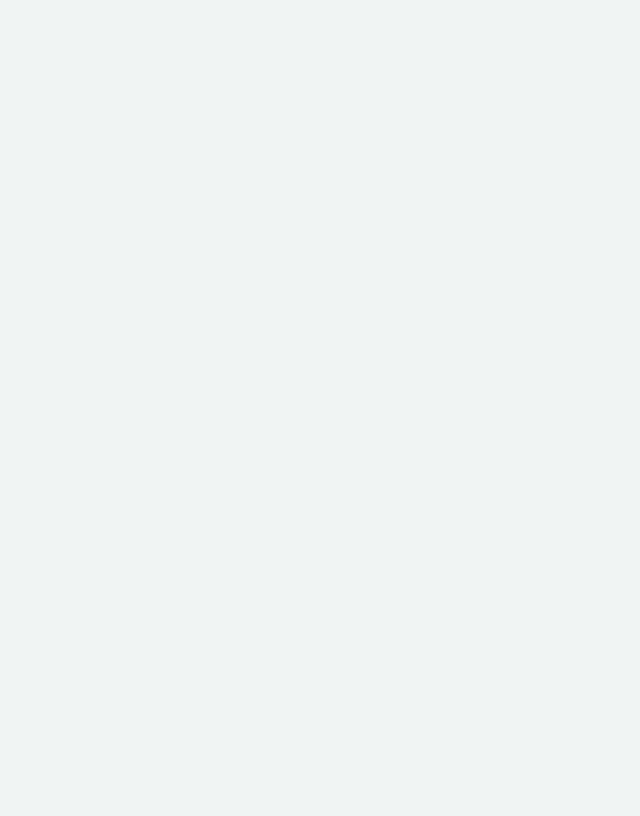
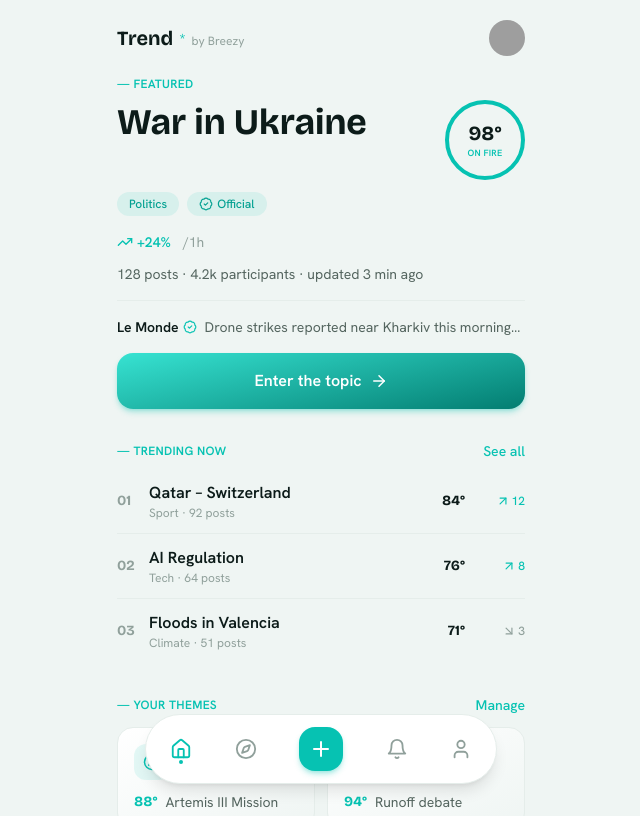
Before and after one commit to AntoninCesi/projet-api-groupe2, a Next.js app in the folder frontend/: page / in a window 1280 px wide. Before the commit this address had no page. Shown: the top 816 px of the page, without its empty margins (319-959 px from the left). Built offline with nearby package versions, Linux system fonts and the light colour scheme; grey boxes are pictures that could not be loaded.

Commit message:
feat(frontend): home page, adding links to post & topics + chart lib dl

```diff
--- a/frontend/package.json
+++ b/frontend/package.json
@@ -9,10 +9,11 @@
     "lint": "next lint"
   },
   "dependencies": {
+    "lucide-react": "^0.408.0",
     "next": "^14.2.5",
     "react": "^18.3.1",
     "react-dom": "^18.3.1",
-    "lucide-react": "^0.408.0"
+    "recharts": "^3.8.1"
   },
   "devDependencies": {
     "autoprefixer": "^10.4.19",
--- a/frontend/src/app/page.js
+++ b/frontend/src/app/page.js
@@ -1,6 +1,123 @@
-import { redirect } from 'next/navigation';
+import Link from 'next/link';
+import { BadgeCheck, TrendingUp, ArrowUpRight, ArrowDownRight, ArrowRight } from 'lucide-react';
+import BottomNav from '@/components/BottomNav';
+import ThemeCard from '@/components/ThemeCard';
+import { currentUser, featured, trending, themes } from '@/data/home';
 
-// pour l'instant on n'a que le profil -> on redirige dessus
 export default function Home() {
-  redirect('/profile');
+  return (
+    <main className="mx-auto min-h-screen max-w-md bg-background px-5 pb-28">
+      {/* top bar : marque + user (ou login si déconnecté) */}
+      <header className="flex items-center justify-between py-5">
+        <Link href="/" className="flex items-baseline gap-1.5">
+          <span className="font-title text-xl font-bold text-ink">Trend</span>
+          <span className="text-brand">*</span>
+          <span className="text-xs text-faint">by Breezy</span>
+        </Link>
+        {currentUser ? (
+          <Link href="/profile" aria-label="Profile">
+            <img src={currentUser.avatar} alt={currentUser.name} className="h-9 w-9 rounded-full object-cover" />
+          </Link>
+        ) : (
+          // shortcut: page /login pas encore faite
+          <Link href="/login" className="rounded-full bg-brand px-4 py-2 text-sm font-semibold text-white">
+            Log in
+          </Link>
+        )}
+      </header>
+
+      {/* à la une : sujet le plus chaud */}
+      <section>
+        <h2 className="text-xs font-semibold uppercase tracking-wide text-brand">— Featured</h2>
+        <div className="mt-2 flex items-start justify-between gap-3">
+          <h1 className="font-title text-4xl font-bold leading-tight text-ink">{featured.topic}</h1>
+          {/* jauge de chaleur */}
+          <div className="flex h-20 w-20 shrink-0 flex-col items-center justify-center rounded-full border-4 border-brand">
+            <span className="font-title text-xl font-bold text-ink">{featured.degree}°</span>
+            {featured.onFire && <span className="text-[9px] font-semibold uppercase tracking-wide text-brand">On fire</span>}
+          </div>
+        </div>
+
+        {/* chips */}
+        <div className="mt-3 flex gap-2">
+          <span className="rounded-full bg-brand/10 px-3 py-1 text-xs font-medium text-press">{featured.tag}</span>
+          {featured.official && (
+            <span className="flex items-center gap-1 rounded-full bg-brand/10 px-3 py-1 text-xs font-medium text-press">
+              <BadgeCheck size={14} /> Official
+            </span>
+          )}
+        </div>
+
+        {/* fluctuation du sujet */}
+        <div className="mt-4 flex items-center gap-3">
+          <span className="flex items-center gap-1 text-sm font-semibold text-brand">
+            {/* lucide arrow  */}
+            <TrendingUp size={16} /> {featured.change}
+          </span>
+          <span className="text-sm text-faint">/{featured.window}</span>
+        </div>
+
+        <p className="mt-3 text-sm text-muted">
+          {featured.posts} posts · {featured.participants} participants · updated {featured.updated}
+        </p>
+
+        {/* post source mis en avant */}
+        <div className="mt-4 flex items-start gap-2 border-t border-line pt-4">
+          <span className="flex items-center gap-1 text-sm font-semibold text-ink">
+            {featured.source.name}
+            {featured.source.verified && <BadgeCheck size={14} className="text-brand" />}
+          </span>
+          <p className="flex-1 text-sm text-muted">{featured.source.excerpt}</p>
+        </div>
+
+        {/* lien vers le post */}
+        <Link
+          href={featured.link}
+          className="mt-4 flex items-center justify-center gap-2 rounded-2xl bg-brand-grad py-4 font-semibold text-white shadow-md shadow-brand/30"
+        >
+          Enter the topic <ArrowRight size={18} />
+        </Link>
+      </section>
+
+      {/* ça grimpe maintenant */}
+      <section className="mt-8">
+        <div className="flex items-center justify-between">
+          <h2 className="text-xs font-semibold uppercase tracking-wide text-brand">— Trending now</h2>
+          <Link href="/explore" className="text-sm font-medium text-brand">See all</Link>
+        </div>
+
+        <div className="mt-2 divide-y divide-line">
+          {trending.map((t, i) => (
+            <Link key={t.id} href={t.link} className="flex items-center gap-3 py-3">
+              <span className="w-5 font-title text-sm font-bold text-faint">{String(i + 1).padStart(2, '0')}</span>
+              <div className="min-w-0 flex-1">
+                <p className="truncate font-semibold text-ink">{t.name}</p>
+                <p className="text-xs text-faint">{t.meta}</p>
+              </div>
+              <span className="w-10 text-right font-title text-sm font-bold text-ink">{t.degree}°</span>
+              <span className={`flex w-12 items-center justify-end gap-0.5 text-xs font-medium ${t.up ? 'text-brand' : 'text-faint'}`}>
+                {t.up ? <ArrowUpRight size={14} /> : <ArrowDownRight size={14} />}
+                {t.change.replace(/^[+-]/, '')}
+              </span>
+            </Link>
+          ))}
+        </div>
+      </section>
+
+      {/* thèmes de l'utilisateur */}
+      <section className="mt-8">
+        <div className="flex items-center justify-between">
+          <h2 className="text-xs font-semibold uppercase tracking-wide text-brand">— Your themes</h2>
+          <Link href="/profile" className="text-sm font-medium text-brand">Manage</Link>
+        </div>
+        <div className="mt-3 grid grid-cols-2 gap-3">
+          {themes.map((t) => (
+            <ThemeCard key={t.id} theme={t} />
+          ))}
+        </div>
+      </section>
+
+      <BottomNav />
+    </main>
+  );
 }
--- a/frontend/src/components/ActivityItem.js
+++ b/frontend/src/components/ActivityItem.js
@@ -1,3 +1,4 @@
+import Link from 'next/link';
 import { CornerUpLeft, Heart, Flame, UserPlus, AtSign, ChevronRight, BadgeCheck } from 'lucide-react';
 
 // type d'event -> icône
@@ -7,7 +8,7 @@ export default function ActivityItem({ item }) {
   const Icon = icons[item.type] ?? Heart;
 
   return (
-    <button className="flex w-full items-center gap-3 py-3 text-left">
+    <Link href={item.link} className="flex w-full items-center gap-3 py-3 text-left">
       <div className="flex h-10 w-10 shrink-0 items-center justify-center rounded-full bg-brand/10 text-brand">
         <Icon size={18} />
       </div>
@@ -23,6 +24,6 @@ export default function ActivityItem({ item }) {
       {item.verified
         ? <BadgeCheck size={20} className="shrink-0 text-brand" />
         : <ChevronRight size={20} className="shrink-0 text-faint" />}
-    </button>
+    </Link>
   );
 }
--- a/frontend/src/data/activity.js
+++ b/frontend/src/data/activity.js
@@ -3,16 +3,16 @@ export const activity = [
     //fake json waiting for back-end api data
     label: 'Today',
     items: [
-      { id: 1, type: 'reply', actor: 'geopol_nerd', text: 'replied to your comment in War in Ukraine', time: '2 min' },
-      { id: 2, type: 'like', actor: 'RMC Sport', text: 'liked your post in Qatar – Switzerland', time: '18 min', verified: true },
-      { id: 3, type: 'fire', actor: 'Climate', text: 'is on fire — 91° right now', time: '2 h' },
+      { id: 1, type: 'reply', actor: 'geopol_nerd', text: 'replied to your comment in War in Ukraine', time: '2 min', link: '/topic/war-in-ukraine' },
+      { id: 2, type: 'like', actor: 'RMC Sport', text: 'liked your post in Qatar – Switzerland', time: '18 min', verified: true, link: '/topic/qatar-switzerland' },
+      { id: 3, type: 'fire', actor: 'Climate', text: 'is on fire — 91° right now', time: '2 h', link: '/topic/climate' },
     ],
   },
   {
     label: 'This week',
     items: [
-      { id: 4, type: 'follow', actor: 'dev_clara', text: 'also follows the AI topic', time: 'Yesterday' },
-      { id: 5, type: 'mention', actor: 'marie_k', text: 'mentioned you in a reply', time: '2 d' },
+      { id: 4, type: 'follow', actor: 'dev_clara', text: 'also follows the AI topic', time: 'Yesterday', link: '/topic/ai-regulation' },
+      { id: 5, type: 'mention', actor: 'marie_k', text: 'mentioned you in a reply', time: '2 d', link: '/topic/war-in-ukraine' },
     ],
   },
 ];
--- a/frontend/src/data/explore.js
+++ b/frontend/src/data/explore.js
@@ -1,18 +1,17 @@
-// fake data en attendant le back
-// shortcut: à remplacer par des appels API (topics chauds + catégories) plus tard
+//fake json waiting for back-end api data
 export const explore = {
   hot: [
-    { id: 1, degree: 98, title: 'Guerre en Ukraine', meta: 'Politique · 128 posts · 4,2k' },
-    { id: 2, degree: 84, title: 'Qatar – Suisse', meta: 'Sport · 92 posts · 2,7k' },
-    { id: 3, degree: 76, title: "Régulation de l'IA", meta: 'Tech · 64 posts · 1,9k' },
-    { id: 4, degree: 71, title: 'Inondations à Valence', meta: 'Climat · 51 posts · 1,3k' },
+    { id: 1, degree: 98, title: 'Guerre en Ukraine', meta: 'Politique · 128 posts · 4,2k', link: '/topic/war-in-ukraine' },
+    { id: 2, degree: 84, title: 'Qatar – Suisse', meta: 'Sport · 92 posts · 2,7k', link: '/topic/qatar-switzerland' },
+    { id: 3, degree: 76, title: "Régulation de l'IA", meta: 'Tech · 64 posts · 1,9k', link: '/topic/ai-regulation' },
+    { id: 4, degree: 71, title: 'Inondations à Valence', meta: 'Climat · 51 posts · 1,3k', link: '/topic/floods-valencia' },
   ],
   categories: [
-    { id: 1, name: 'Politique', topics: '240', icon: 'politics' },
-    { id: 2, name: 'Sport', topics: '186', icon: 'sport' },
-    { id: 3, name: 'Tech', topics: '152', icon: 'tech' },
-    { id: 4, name: 'Économie', topics: '96', icon: 'economy' },
-    { id: 5, name: 'Culture', topics: '131', icon: 'culture' },
-    { id: 6, name: 'Sciences', topics: '74', icon: 'science' },
+    { id: 1, name: 'Politique', topics: '240', icon: 'politics', link: '/category/politics' },
+    { id: 2, name: 'Sport', topics: '186', icon: 'sport', link: '/category/sport' },
+    { id: 3, name: 'Tech', topics: '152', icon: 'tech', link: '/category/tech' },
+    { id: 4, name: 'Économie', topics: '96', icon: 'economy', link: '/category/economy' },
+    { id: 5, name: 'Culture', topics: '131', icon: 'culture', link: '/category/culture' },
+    { id: 6, name: 'Sciences', topics: '74', icon: 'science', link: '/category/science' },
   ],
 };
--- /dev/null
+++ b/frontend/src/data/home.js
@@ -0,0 +1,38 @@
+//fake json waiting for back-end api data
+
+// to see login button, set to nul
+export const currentUser = {
+  name: 'Camille Roy',
+  avatar: 'https://picsum.photos/seed/camille/200',
+};
+
+export const featured = {
+  topic: 'War in Ukraine',
+  tag: 'Politics',
+  official: true,
+  degree: 98,
+  onFire: true,
+  change: '+24%',
+  window: '1h',
+  posts: 128,
+  participants: '4.2k',
+  updated: '3 min ago',
+  source: { name: 'Le Monde', verified: true, excerpt: 'Drone strikes reported near Kharkiv this morning…' },
+  link: '/post/war-in-ukraine',
+};
+
+export const trending = [
+  { id: 1, name: 'Qatar – Switzerland', meta: 'Sport · 92 posts', degree: 84, change: '+12', up: true, link: '/topic/qatar-switzerland',
+   },
+  { id: 2, name: 'AI Regulation', meta: 'Tech · 64 posts', degree: 76, change: '+8', up: true, link: '/topic/ai-regulation',
+   },
+  { id: 3, name: 'Floods in Valencia', meta: 'Climate · 51 posts', degree: 71, change: '-3', up: false, link: '/topic/floods-valencia',
+   },
+];
+
+export const themes = [
+  { id: 1, name: 'Space', actives: '1.2k active', degree: 88, topic: 'Artemis III Mission', icon: 'compass' },
+  { id: 2, name: 'Elections', actives: '3.4k active', degree: 94, topic: 'Runoff debate', icon: 'vote' },
+  { id: 3, name: 'Climate', actives: '980 active', degree: 71, topic: 'Floods in Valencia', icon: 'droplet' },
+  { id: 4, name: 'Football', actives: '5.1k active', degree: 84, topic: 'Qatar – Switzerland', icon: 'trophy' },
+];
```
Also changed, not shown: frontend/src/app/explore/page.js (+5 -4 lines), 1 other file (tests, documents, lock files or other folders).
